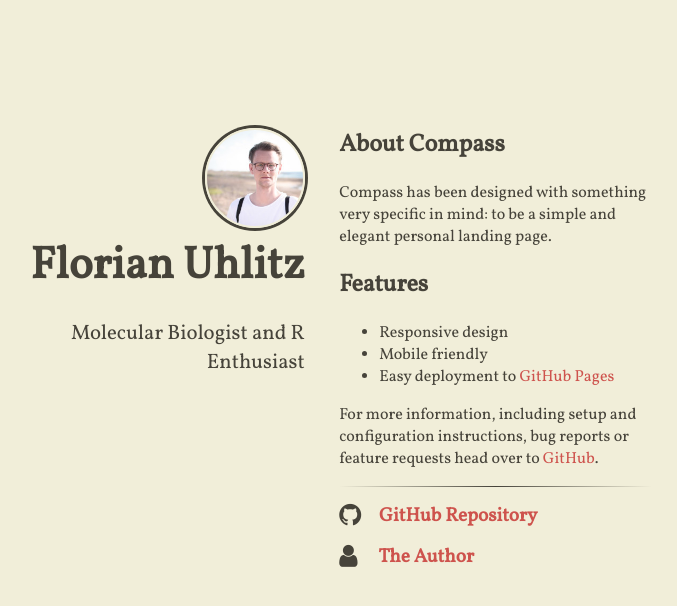
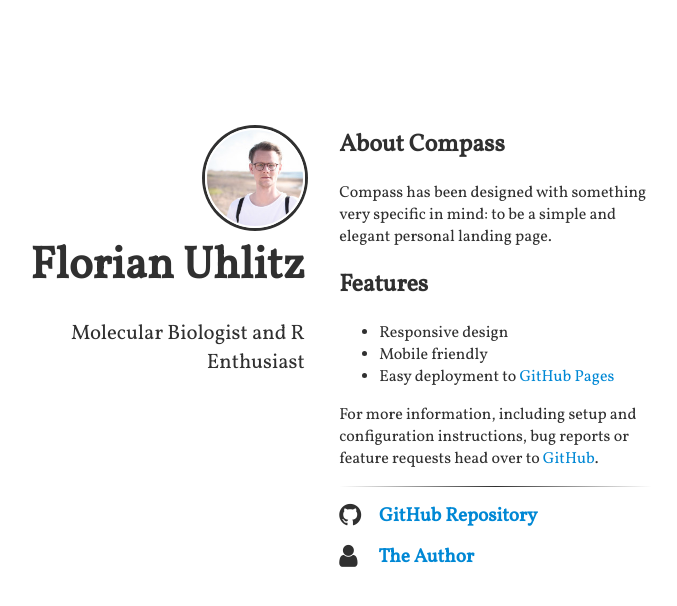
Before and after one commit to uhlitz/uhlitz.github.io, a Jekyll site: the page built from index.html, in a window 1280 px wide. Shown: the top 606 px of the page, without its empty margins (328-1005 px from the left). Built offline with Jekyll 4.4.1, drawn with Linux system fonts in a browser that asks for light colours; nearby versions of some CDN libraries.

Commit message:
colors changed

```diff
--- a/assets/main.scss
+++ b/assets/main.scss
@@ -1,9 +1,9 @@
 ---
 ---
 
-$text-color: #46433A;
-$anchor-text-color: #CE534D;
-$background-color: #F1EED9;
+$text-color: #303030;
+$anchor-text-color: #0088D5;
+$background-color: #FFFFFF;
 
 body {
 	font-family: 'Vollkorn', serif;
```
